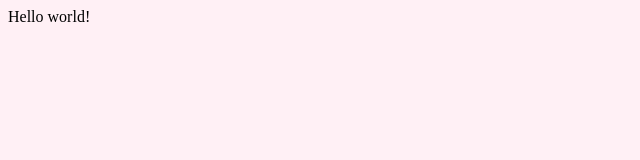
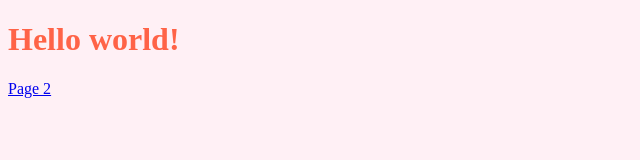
Before and after one commit to bella77-69/gatsby-hello-world-starter, a Gatsby site: page / in a window 1280 px wide. Shown: the whole page, without its empty margins (0-640 px from the left). Built offline with nearby package versions, Linux system fonts and the light colour scheme; Gatsby itself is replaced by a stand-in of ours.

Commit message:
Linking between pages

```diff
--- a/src/pages/index.js
+++ b/src/pages/index.js
@@ -1,5 +1,11 @@
 import React from "react"
-
+import { Link } from "gatsby"
 export default function Home() {
-  return <div>Hello world!</div>
+  return (
+    <div style={{ color: "tomato" }}>
+      {" "}
+      <h1>Hello world!</h1>
+     <Link to="/page-2">Page 2</Link>
+    </div>
+  )
 }
```
Also changed, not shown: src/pages/page-2.js (added, +10 -0 lines).
